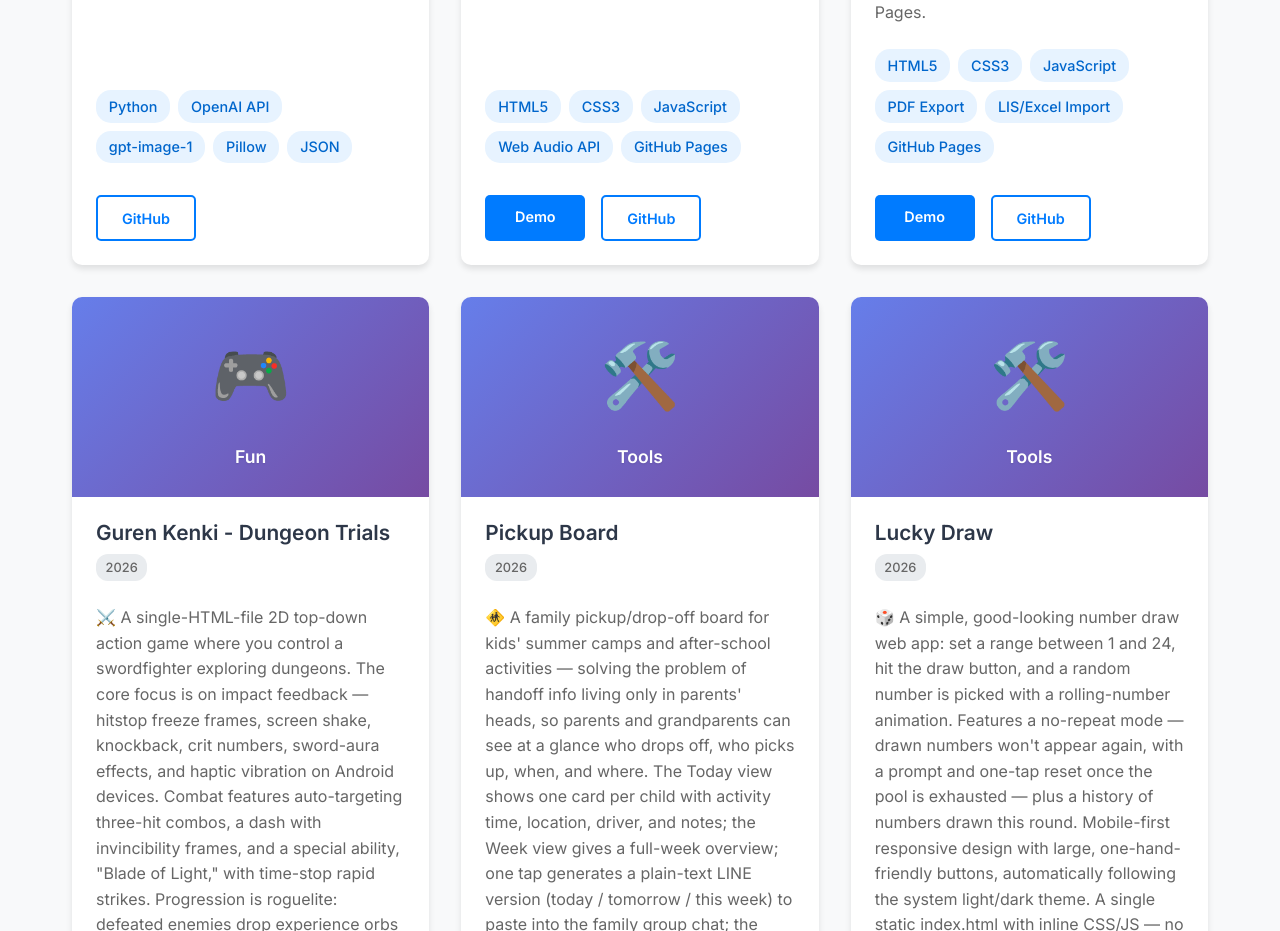
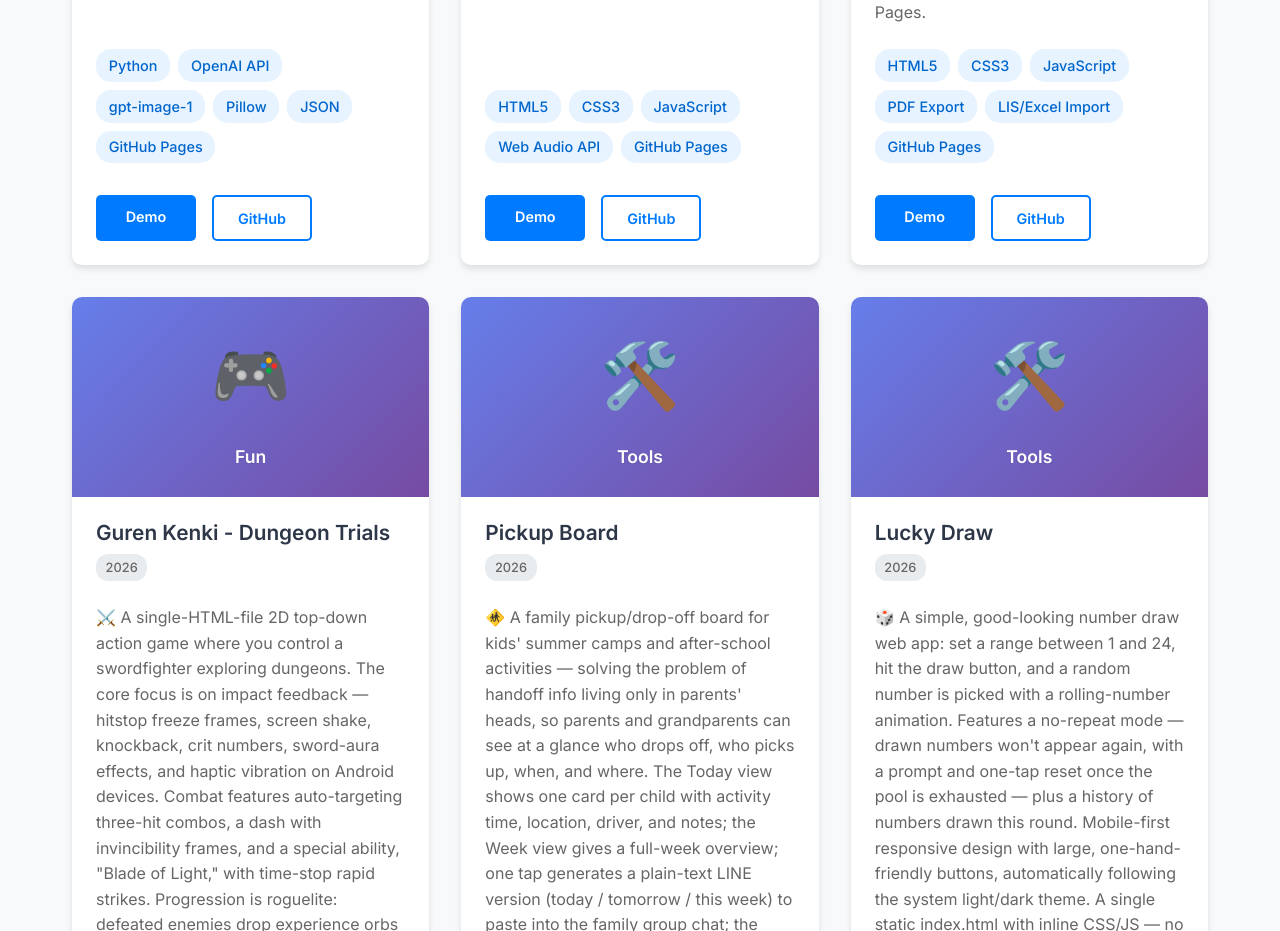
Before and after one commit to joechiboo/joechiboo.github.io, a Vue app: page /#/portfolio in a window 1280 px wide. Shown: the part 1380-2311 px from the top of the page. Built offline with nearby package versions, Linux system fonts and the light colour scheme; no server answers.

Commit message:
補上 Bard Comics 的 GitHub Pages demo 連結
Pages 展示頁已上線，補上 demo 連結與 GitHub Pages 技術標籤。

Co-Authored-By: Claude Opus 4.8 <noreply@anthropic.com>
Claude-Session: https://claude.ai/code/session_012qneQCa6KZ7S9cE9DwXHHA

```diff
--- a/src/views/Portfolio.vue
+++ b/src/views/Portfolio.vue
@@ -304,8 +304,8 @@ const projects = ref([
     id: 38,
     titleKey: 'project38Title',
     descriptionKey: 'project38Description',
-    technologies: ['Python', 'OpenAI API', 'gpt-image-1', 'Pillow', 'JSON'],
-    demo: null,
+    technologies: ['Python', 'OpenAI API', 'gpt-image-1', 'Pillow', 'JSON', 'GitHub Pages'],
+    demo: 'https://joechiboo.github.io/bard-comics/',
     github: 'https://github.com/joechiboo/bard-comics',
     category: 'creative',
     year: '2026',
```
